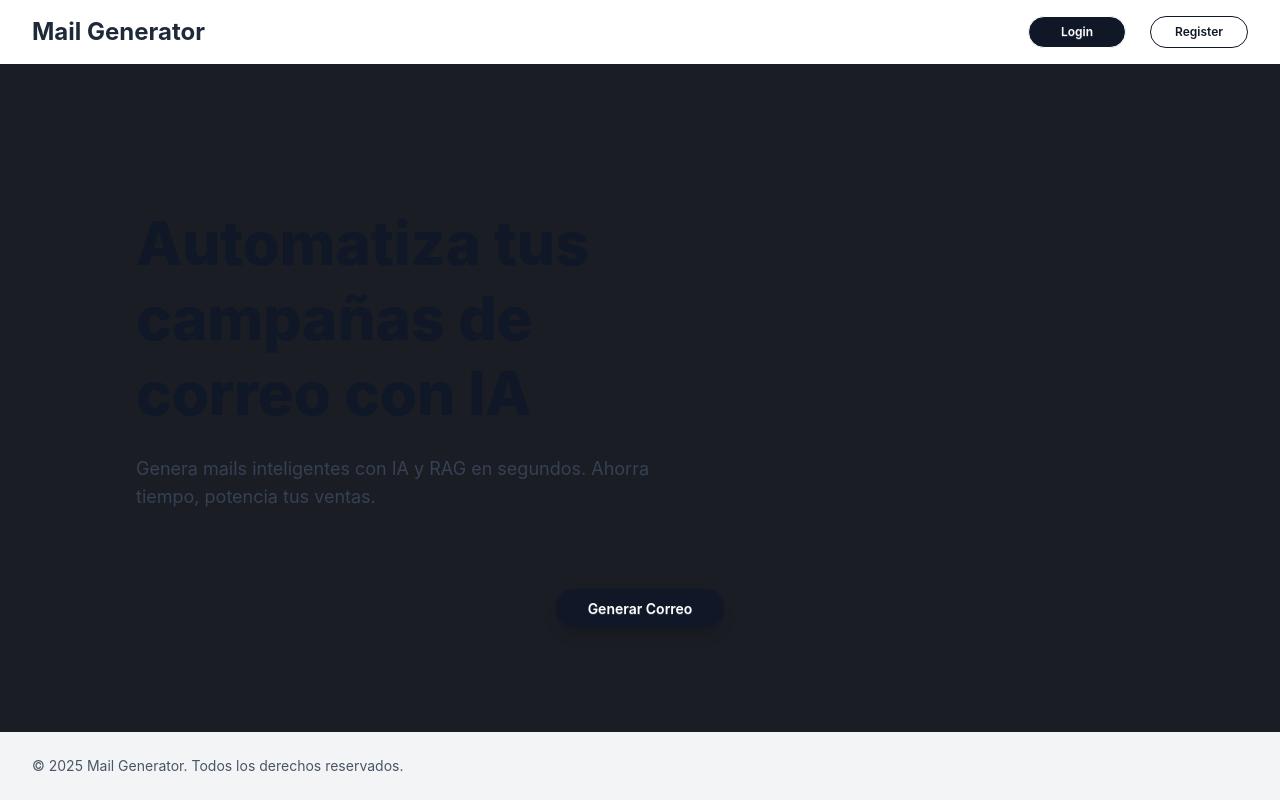
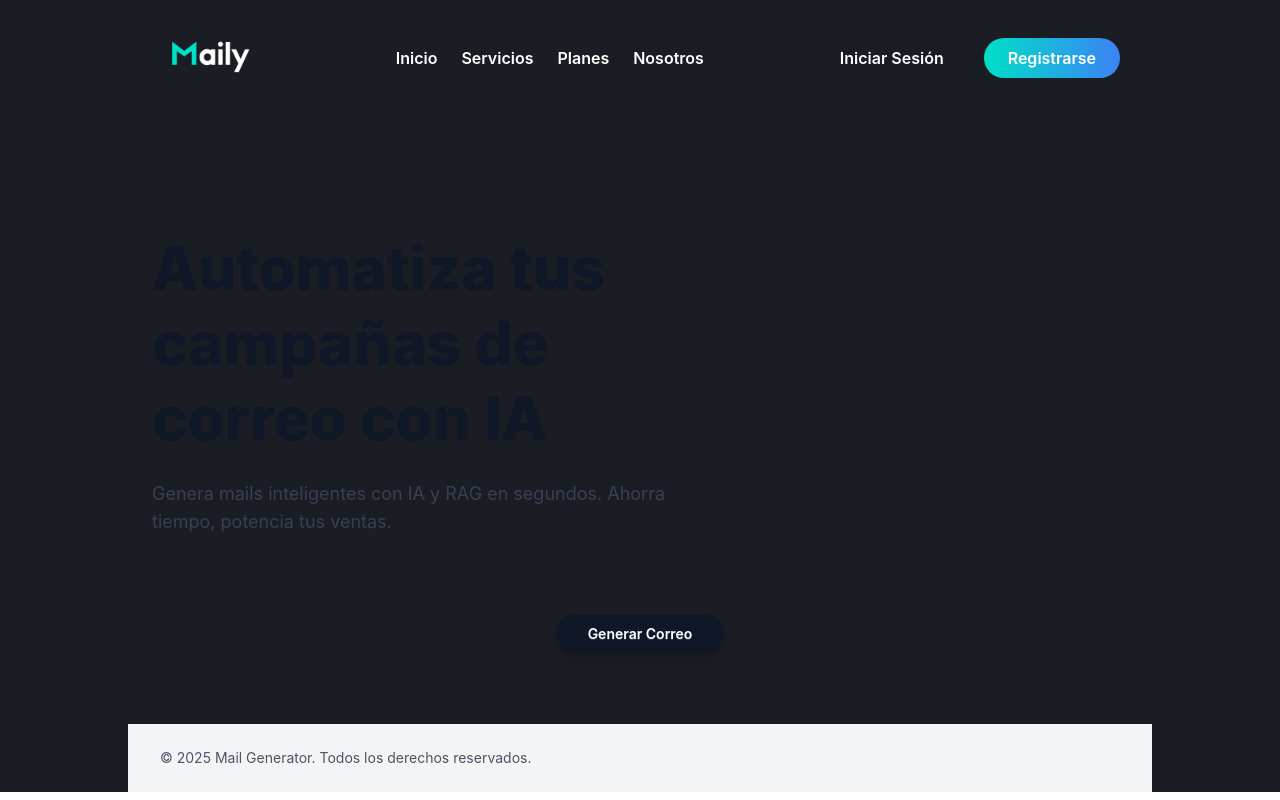
Before and after one commit to LuiangDev/express-team12, a React (Vite) app in the folder client/: page / in a window 1280 px wide. Built offline with nearby package versions, Linux system fonts and the light colour scheme.

Commit message:
Update styles of navbar

```diff
--- a/client/src/components/Navbar.tsx
+++ b/client/src/components/Navbar.tsx
@@ -1,28 +1,46 @@
 import { Link } from "react-router-dom";
+import logo1 from "../assets/logo1.png"; // Asegúrate de que la ruta sea correcta
 
 export default function Navbar() {
   return (
-    <div className="navbar bg-white text-gray-800 px-8 py-4 flex flex-between items-center">
+    <div className="navbar text-white px-8 py-4 flex justify-between items-center">
+      {/* Logo */}
       <div className="flex-1">
-        <Link to="/" className="text-2xl font-bold">
-          Mail Generator
-        </Link>
-      </div>
-      <div className="flex items-center mr-6">
-        <Link
-          to="/"
-          className="btn btn-outline btn-sm bg-gray-900 text-white px-8 py-2 rounded-2xl hover:bg-gray-800 transition-colors "
-        >
-          Login
+        <Link to="/" className="">
+          <img
+            src={logo1}
+            alt="Maily1 Logo"
+            className="w-[99px] object-contain"
+          />
         </Link>
       </div>
 
-      <div className="flex items-center">
+      {/* Menú de navegación */}
+      <ul className="flex gap-6 text-base font-semibold">
+        <li>
+          <Link to="/" className="hover:text-secondary">Inicio</Link>
+        </li>
+        <li>
+          <Link to="/" className="hover:text-secondary">Servicios</Link>
+        </li>
+        <li>
+          <Link to="/" className="hover:text-secondary">Planes</Link>
+        </li>
+        <li>
+          <Link to="/" className="hover:text-secondary">Nosotros</Link>
+        </li>
+      </ul>
+
+      {/* Botones de sesión */}
+      <div className="flex gap-4 ml-28">
+        <Link to="/" className="text-base font-semibold hover:text-secondary px-6 py-2 transition-colors">
+          Iniciar Sesión
+        </Link>
         <Link
           to="/"
-          className="btn btn-outline btn-sm text-gray-900 px-6 py-2 rounded-2xl border-1 border-gray-900 hover:bg-gray-200 transition-colors"
+          className="text-base font-semibold px-6 py-2 rounded-full text-white bg-gradient-custom hover:opacity-90 transition"
         >
-          Register
+          Registrarse
         </Link>
       </div>
     </div>
--- a/client/src/index.css
+++ b/client/src/index.css
@@ -16,3 +16,11 @@ body {
   color: var(--color-quaternary);
   font-family: var(--font-primary);
 }
+
+.bg-gradient-custom {
+  background-image: linear-gradient(
+    to right,
+    var(--color-secondary),
+    var(--color-tertiary)
+  );
+}
--- a/client/src/pages/Home.tsx
+++ b/client/src/pages/Home.tsx
@@ -4,7 +4,7 @@ import Footer from "../components/Footer";
 
 export default function Home() {
   return (
-    <div className="flex flex-col min-h-screen text-gray-900">
+    <div className="flex flex-col min-h-screen text-gray-900 max-w-5xl mx-auto -mt-2">
       <Navbar />
       <div className="flex flex-1 items-center justify-center">
         <Hero />
```
